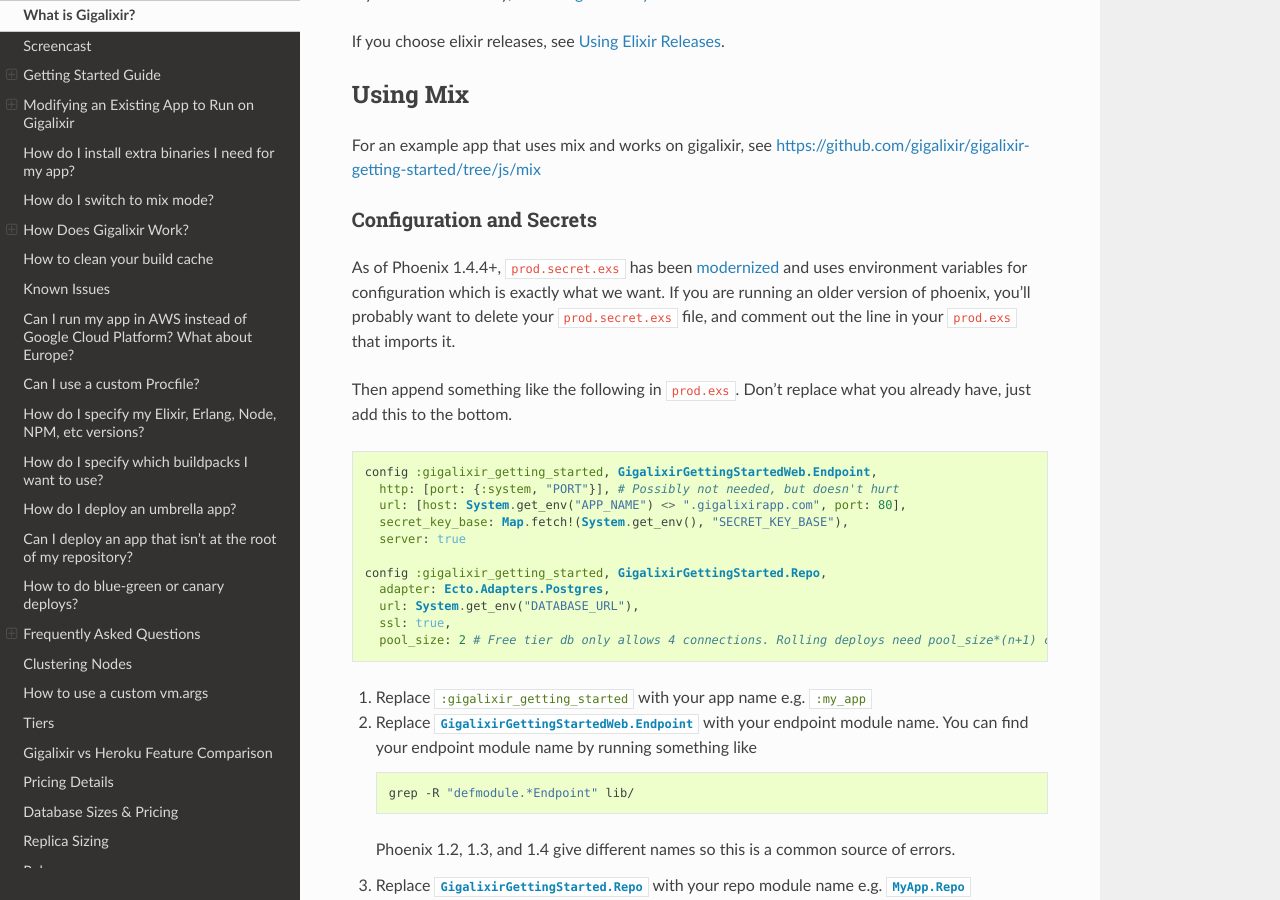
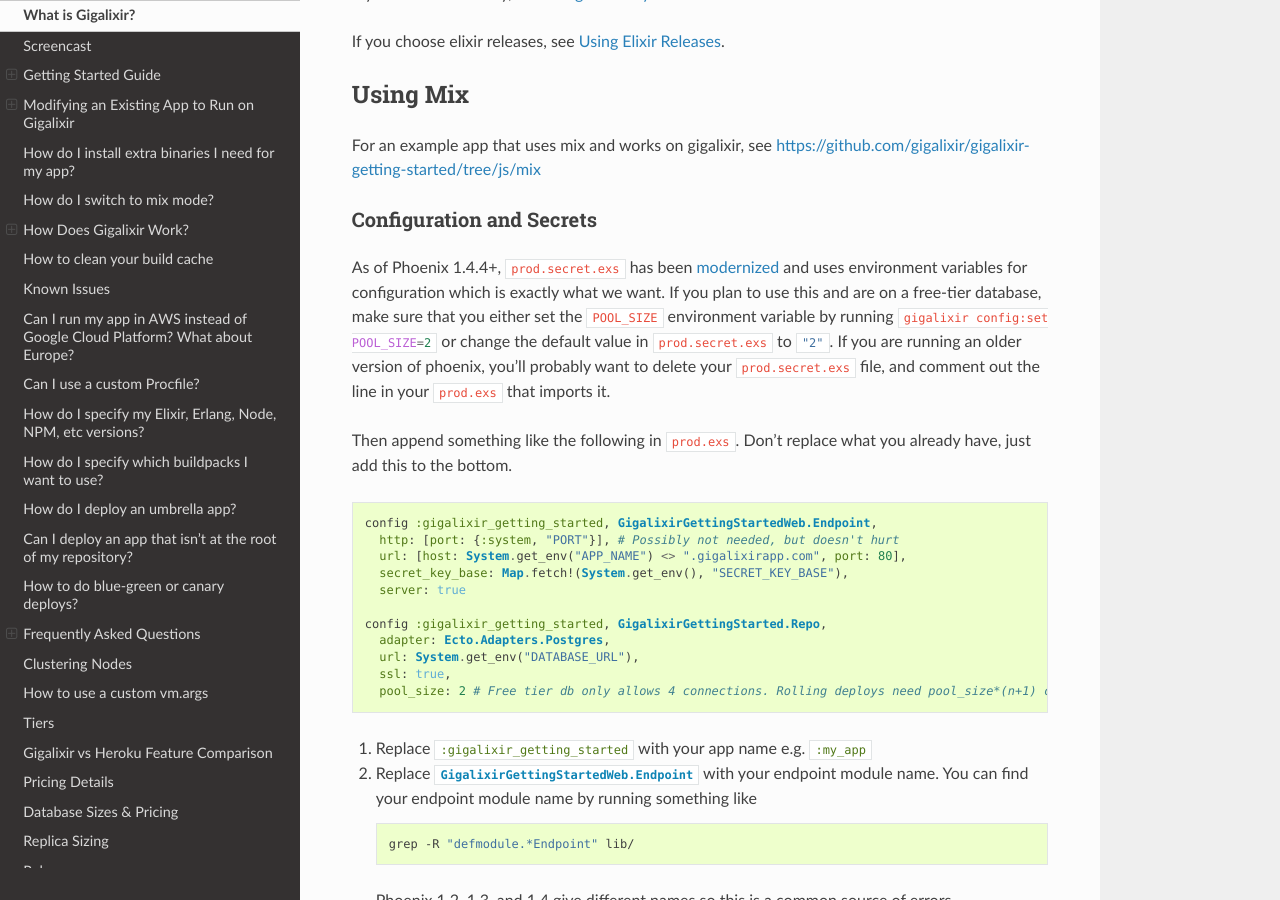
Before and after one commit to gigalixir/gigalixir-cli, a Sphinx documentation site: the page built from docs/source/main.rst, in a window 1280 px wide and 900 px high, scrolled down 5745 px. Built offline with Sphinx 7.4.7 and the Read the Docs theme 2.0.0, drawn with Linux system fonts in a browser that asks for light colours; some of the changed text lies outside the part shown.

Commit message:
Update config section for prod.secret.exs

```diff
--- a/docs/source/main.rst
+++ b/docs/source/main.rst
@@ -264,7 +264,7 @@ For an example app that uses mix and works on gigalixir, see https://github.com/
 Configuration and Secrets
 ^^^^^^^^^^^^^^^^^^^^^^^^^
 
-As of Phoenix 1.4.4+, :bash:`prod.secret.exs` has been `modernized <https://github.com/phoenixframework/phoenix/pull/3380>`_ and uses environment variables for configuration which is exactly what we want. If you are running an older version of phoenix, you'll probably want to delete your :bash:`prod.secret.exs` file, and comment out the line in your :bash:`prod.exs` that imports it.
+As of Phoenix 1.4.4+, :bash:`prod.secret.exs` has been `modernized <https://github.com/phoenixframework/phoenix/pull/3380>`_ and uses environment variables for configuration which is exactly what we want.  If you plan to use this and are on a free-tier database, make sure that you either set the :bash:`POOL_SIZE` environment variable by running :bash:`gigalixir config:set POOL_SIZE=2` or change the default value in :bash:`prod.secret.exs` to :bash:`"2"`. If you are running an older version of phoenix, you'll probably want to delete your :bash:`prod.secret.exs` file, and comment out the line in your :bash:`prod.exs` that imports it.
 
 Then append something like the following in :bash:`prod.exs`. Don't replace what you already have, just add this to the bottom.
 
@@ -406,7 +406,7 @@ Don't forget to commit
 Configuration and Secrets
 ^^^^^^^^^^^^^^^^^^^^^^^^^
 
-As of Phoenix 1.4.4+, :bash:`prod.secret.exs` has been `modernized <https://github.com/phoenixframework/phoenix/pull/3380>`_ and uses environment variables for configuration which is exactly what we want. If you are running an older version of phoenix, you'll probably want to delete your :bash:`prod.secret.exs` file, and comment out the line in your :bash:`prod.exs` that imports it.
+As of Phoenix 1.4.4+, :bash:`prod.secret.exs` has been `modernized <https://github.com/phoenixframework/phoenix/pull/3380>`_ and uses environment variables for configuration which is exactly what we want. If you plan to use this and are on a free-tier database, make sure that you either set the :bash:`POOL_SIZE` environment variable by running :bash:`gigalixir config:set POOL_SIZE=2` or change the default value in :bash:`prod.secret.exs` to :bash:`"2"`. If you are running an older version of phoenix, you'll probably want to delete your :bash:`prod.secret.exs` file, and comment out the line in your :bash:`prod.exs` that imports it.
 
 Then add something like the following in :bash:`prod.exs`
 
@@ -563,7 +563,7 @@ Gigalixir auto-detects that you want to use Elixir Releases if you have a :bash:
 
     echo "import Config" > config/releases.exs
 
-As of Phoenix 1.4.4+, :bash:`prod.secret.exs` has been `modernized <https://github.com/phoenixframework/phoenix/pull/3380>`_ and uses environment variables for configuration which is exactly what we want. If you are running an older version of phoenix, you'll probably want to delete your :bash:`prod.secret.exs` file, and comment out the line in your :bash:`prod.exs` that imports it.
+As of Phoenix 1.4.4+, :bash:`prod.secret.exs` has been `modernized <https://github.com/phoenixframework/phoenix/pull/3380>`_ and uses environment variables for configuration which is exactly what we want.  If you plan to use this and are on a free-tier database, make sure that you either set the :bash:`POOL_SIZE` environment variable by running :bash:`gigalixir config:set POOL_SIZE=2` or change the default value in :bash:`prod.secret.exs` to :bash:`"2"`. If you are running an older version of phoenix, you'll probably want to delete your :bash:`prod.secret.exs` file, and comment out the line in your :bash:`prod.exs` that imports it.
 
 The only configuration change we really need to do now is make sure the web server is started. Add the following to your :bash:`releases.exs`.
 
```
